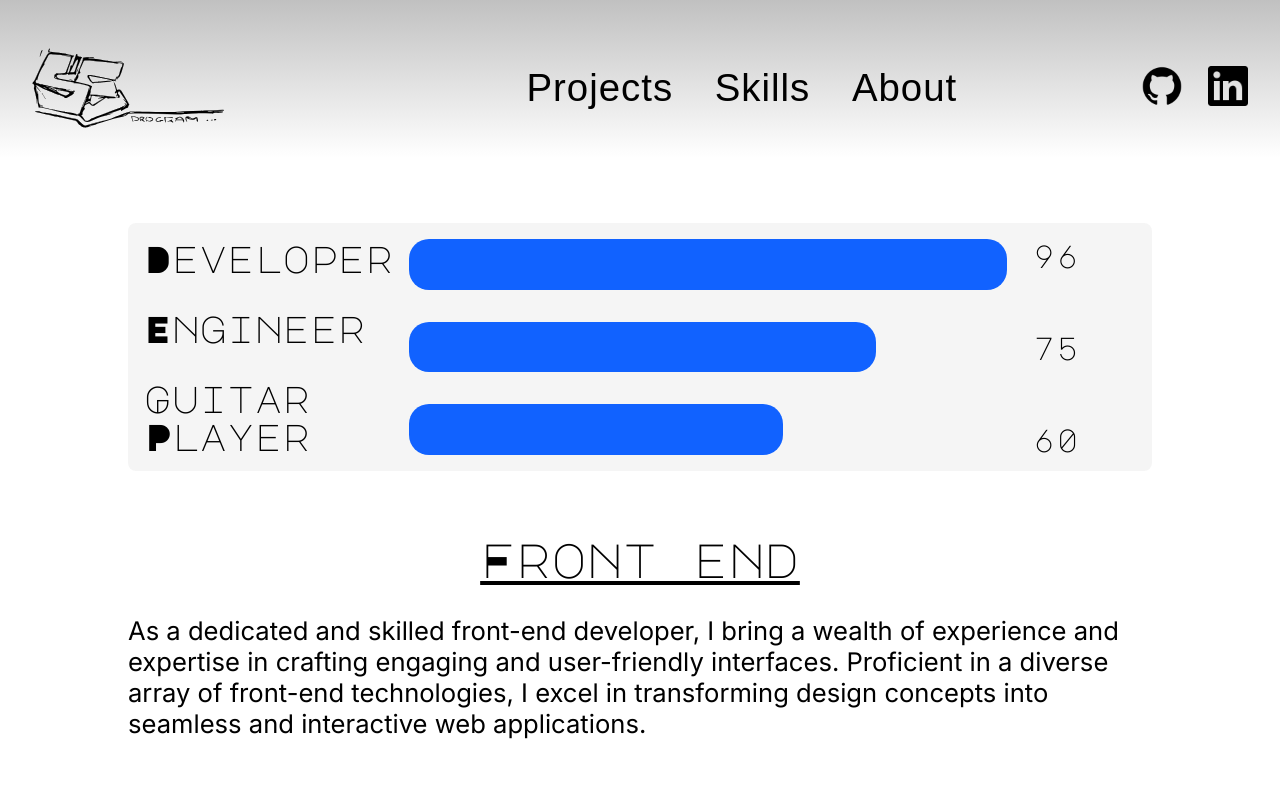
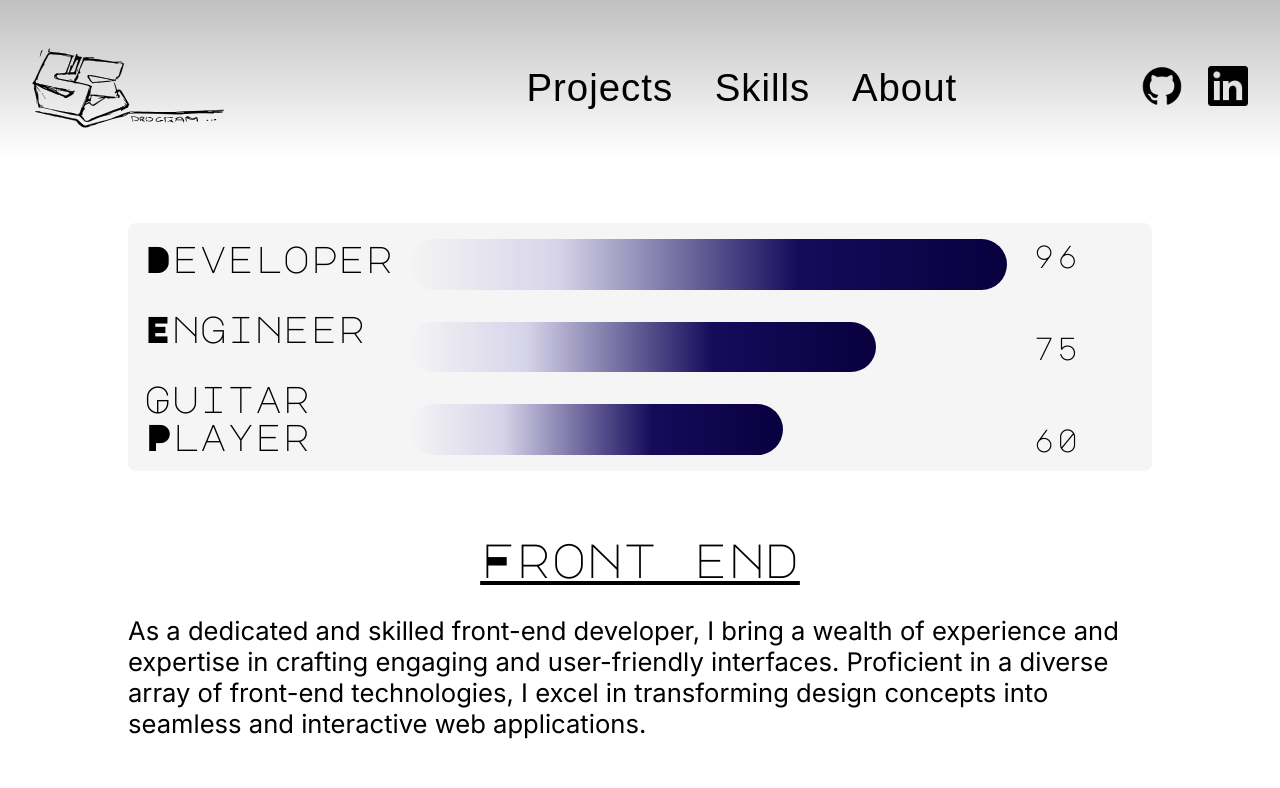
Before and after one commit to CaptainEB/portfolio, a Next.js app: page /skills in a window 1280 px wide. Shown: the top 788 px of the page. Built offline with nearby package versions, Linux system fonts and the light colour scheme; a web font is replaced by a local one.

Commit message:
removed the first sentence in about page and increased the border radius of the skill bars slightly

```diff
--- a/src/app/Home_components/HomeSkills/HomeSkills.module.scss
+++ b/src/app/Home_components/HomeSkills/HomeSkills.module.scss
@@ -41,7 +41,7 @@ $medium: 850px;
 	gap: clamp(2rem, 12vw, 17rem);
 
 	& * {
-		border-radius: 1.25rem;
+		border-radius: 1.75rem;
 		margin-inline: 1rem;
 	}
 
--- a/src/app/about/page.jsx
+++ b/src/app/about/page.jsx
@@ -4,10 +4,6 @@ import styles from './page.module.scss';
 export default function page() {
 	return (
 		<section>
-			<p className={`${montserrat.className} ${styles.p} ${styles.intro}`}>
-				On this page, I aim to provide insights into my past professional experiences and meticulously detail the tech stack employed in constructing
-				this website.
-			</p>
 			<div className={styles.aboutMe}>
 				<h2 className={`${majorMono.className} ${styles.h2}`}>About me</h2>
 				<p className={`${montserrat.className} ${styles.p}`}>
--- a/src/app/about/page.module.scss
+++ b/src/app/about/page.module.scss
@@ -9,8 +9,6 @@
 	margin-bottom: 4rem;
 }
 
-.intro {
-	font-weight: 500;
-	font-size: clamp(1.5rem, 4vw, 2.5rem);
-	margin-top: 5rem;
+.aboutMe {
+	margin-top: clamp(3rem, 5vw, 6rem);
 }
--- a/src/app/skills/page.module.scss
+++ b/src/app/skills/page.module.scss
@@ -23,23 +23,26 @@
 	gap: 2rem;
 
 	& * {
-		border-radius: 1.25rem;
+		border-radius: 1.75rem;
 		margin-inline: 1rem;
 	}
 
 	& .devBar {
-		background-color: #1162ff;
+		background: rgb(8, 0, 62);
+		background: linear-gradient(270deg, rgba(8, 0, 62, 1) 0%, rgba(21, 11, 91, 1) 35%, rgba(184, 179, 222, 0.5) 75%, rgba(255, 255, 255, 0) 100%);
 		width: 96%;
 		height: 100%;
 	}
 
 	& .engineerBar {
-		background-color: #1162ff;
+		background: rgb(8, 0, 62);
+		background: linear-gradient(270deg, rgba(8, 0, 62, 1) 0%, rgba(21, 11, 91, 1) 35%, rgba(184, 179, 222, 0.5) 75%, rgba(255, 255, 255, 0) 100%);
 		width: 75%;
 		height: 100%;
 	}
 	& .gamerBar {
-		background-color: #1162ff;
+		background: rgb(8, 0, 62);
+		background: linear-gradient(270deg, rgba(8, 0, 62, 1) 0%, rgba(21, 11, 91, 1) 35%, rgba(184, 179, 222, 0.5) 75%, rgba(255, 255, 255, 0) 100%);
 		width: 60%;
 		height: 100%;
 	}
```
